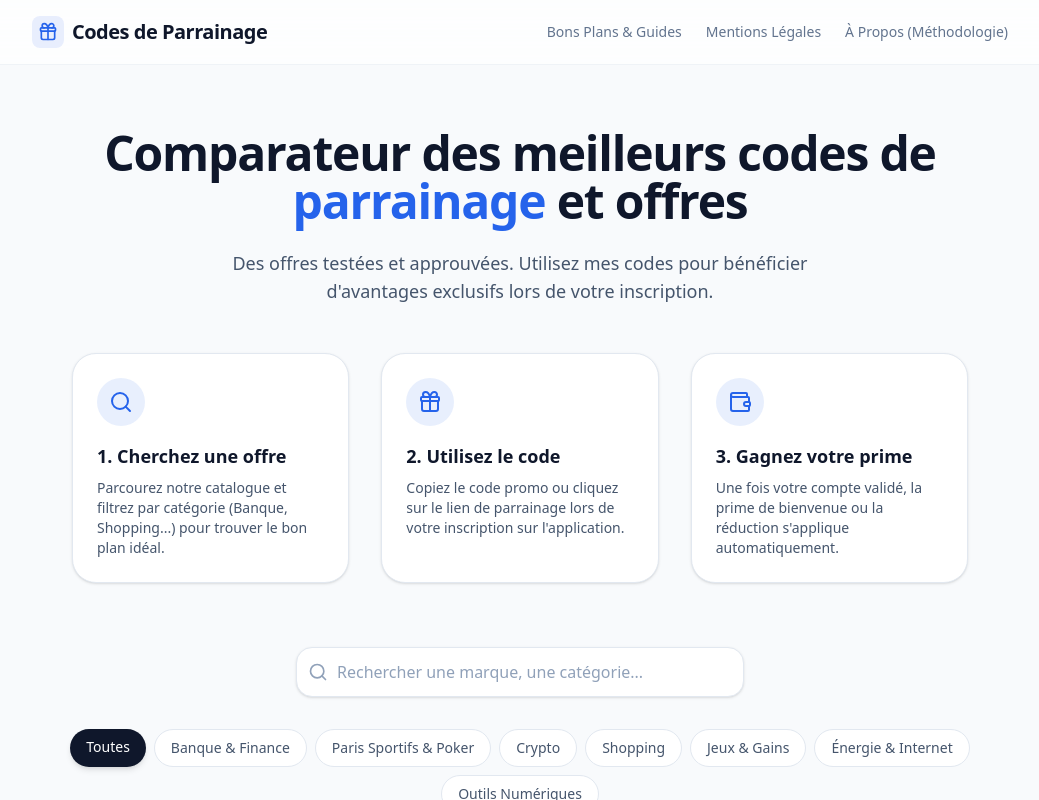
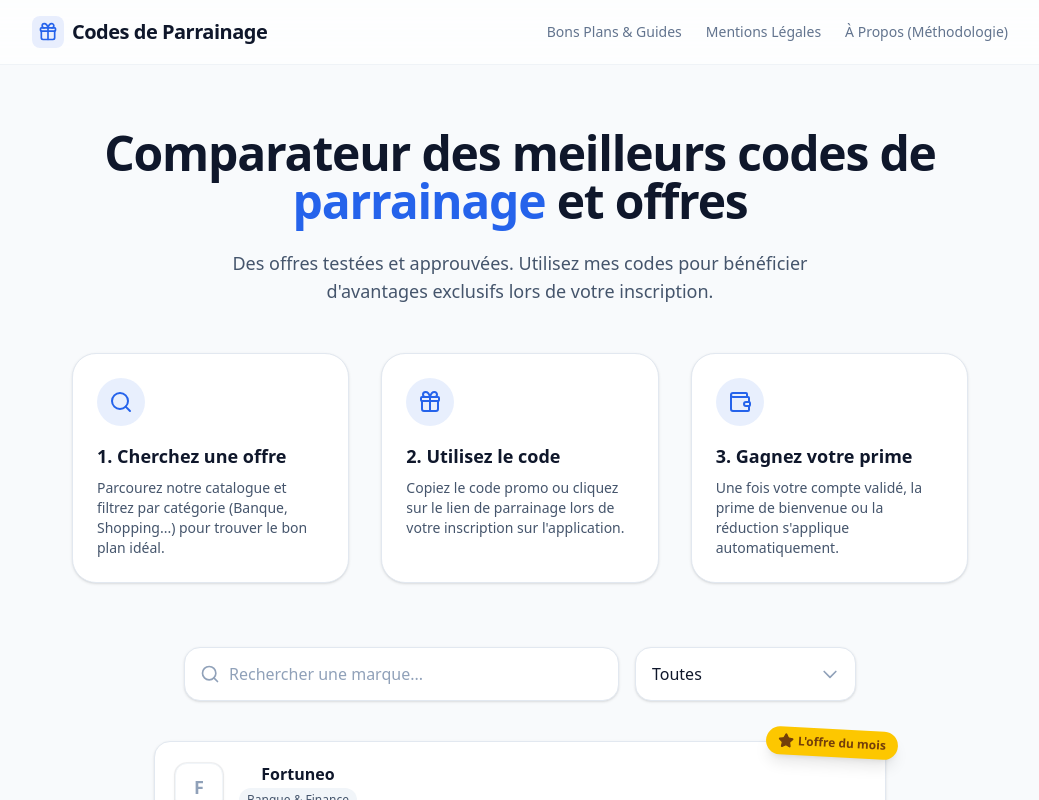
Before and after one commit to NACoaching/ParraineMoi, a Next.js app: page / in a window 1280 px wide. Shown: the top 800 px of the page, without its empty margins (120-1159 px from the left). Built offline with nearby package versions, Linux system fonts and the light colour scheme.

Commit message:
feat: final SEO optimizations and live category filtering

```diff
--- a/src/app/a-propos/page.tsx
+++ b/src/app/a-propos/page.tsx
@@ -16,6 +16,9 @@ const personJsonLd = {
     "name": "Nolwen Albanesi",
     "jobTitle": "Créateur & Testeur indépendant",
     "url": "https://codes-de-parrainages.com/a-propos",
+    "sameAs": [
+        "https://www.linkedin.com/in/nolwen-albanesi"
+    ],
     "worksFor": {
         "@type": "Organization",
         "name": "Codes de Parrainages"
--- a/src/app/layout.tsx
+++ b/src/app/layout.tsx
@@ -73,7 +73,9 @@ const jsonLd = {
   "name": "Codes de Parrainages",
   "url": "https://codes-de-parrainages.com",
   "logo": "https://codes-de-parrainages.com/favicon.png",
-  "sameAs": [],
+  "sameAs": [
+    "https://www.linkedin.com/in/nolwen-albanesi"
+  ],
 };
 
 export default function RootLayout({
--- a/src/app/sitemap.ts
+++ b/src/app/sitemap.ts
@@ -5,12 +5,13 @@ import { slugifyCategory } from '@/lib/utils';
 
 export default function sitemap(): MetadataRoute.Sitemap {
     const baseUrl = 'https://codes-de-parrainages.com';
+    const lastModified = new Date('2026-03-05'); // Fixed date for static content
 
     // Home page
     const homeSitemap: MetadataRoute.Sitemap = [
         {
             url: baseUrl,
-            lastModified: new Date(),
+            lastModified: lastModified,
             changeFrequency: 'weekly',
             priority: 1.0,
         },
@@ -20,19 +21,19 @@ export default function sitemap(): MetadataRoute.Sitemap {
     const staticPagesSitemap: MetadataRoute.Sitemap = [
         {
             url: `${baseUrl}/mentions-legales`,
-            lastModified: new Date(),
+            lastModified: lastModified,
             changeFrequency: 'yearly',
             priority: 0.3,
         },
         {
             url: `${baseUrl}/politique-de-confidentialite`,
-            lastModified: new Date(),
+            lastModified: lastModified,
             changeFrequency: 'yearly',
             priority: 0.3,
         },
         {
             url: `${baseUrl}/guides`,
-            lastModified: new Date(),
+            lastModified: lastModified,
             changeFrequency: 'weekly',
             priority: 0.8,
         },
@@ -41,7 +42,7 @@ export default function sitemap(): MetadataRoute.Sitemap {
     // Dynamic pages (referrals)
     const referralsSitemap: MetadataRoute.Sitemap = referralsData.map((referral) => ({
         url: `${baseUrl}/parrainage-${referral.slug}`,
-        lastModified: referral.lastVerified ? new Date(referral.lastVerified) : new Date(),
+        lastModified: referral.lastVerified ? new Date(referral.lastVerified) : lastModified,
         changeFrequency: 'monthly',
         priority: 0.8,
     }));
@@ -58,7 +59,7 @@ export default function sitemap(): MetadataRoute.Sitemap {
     const categories = Array.from(new Set(referralsData.map(r => r.category)));
     const categoriesSitemap: MetadataRoute.Sitemap = categories.map((cat) => ({
         url: `${baseUrl}/categorie/${slugifyCategory(cat)}`,
-        lastModified: new Date(),
+        lastModified: lastModified,
         changeFrequency: 'weekly',
         priority: 0.9,
     }));
--- a/src/components/ReferralGrid.tsx
+++ b/src/components/ReferralGrid.tsx
@@ -7,15 +7,14 @@ import Link from "next/link";
 import { slugifyCategory } from "@/lib/utils";
 import referralsData from "@/data/referrals.json";
 
-export function ReferralGrid({ referrals, activeCategoryName = "Toutes" }: { referrals: Referral[], activeCategoryName?: string }) {
+export function ReferralGrid({ referrals, activeCategoryName: initialCategory = "Toutes" }: { referrals: Referral[], activeCategoryName?: string }) {
     const [searchTerm, setSearchTerm] = useState("");
+    const [activeCategory, setActiveCategory] = useState(initialCategory);
 
     const allCategories = useMemo(() => {
         const cats = Array.from(new Set((referralsData as Referral[]).map(r => r.category)));
         return ["Toutes", ...cats];
     }, []);
-
-
 
     const spotlightIndex = referrals.findIndex(r => r.slug === 'fortuneo');
     const spotlightOfferRaw = spotlightIndex !== -1 ? referrals[spotlightIndex] : null;
@@ -24,6 +23,12 @@ export function ReferralGrid({ referrals, activeCategoryName = "Toutes" }: { ref
         const uniqueReferrals = Array.from(new Map(referrals.map(item => [item.id, item])).values());
         let result = uniqueReferrals;
 
+        // Filter by category
+        if (activeCategory !== "Toutes") {
+            result = result.filter(ref => ref.category === activeCategory);
+        }
+
+        // Filter by search term
         if (searchTerm) {
             const lowerSearch = searchTerm.toLowerCase();
             result = result.filter(
@@ -34,7 +39,7 @@ export function ReferralGrid({ referrals, activeCategoryName = "Toutes" }: { ref
             );
         }
 
-        const isDefault = !searchTerm && activeCategoryName === "Toutes";
+        const isDefault = !searchTerm && activeCategory === "Toutes";
         const currentSpotlight = isDefault ? spotlightOfferRaw : null;
 
         // Final grid offers: exclude spotlight if it's being shown separately
@@ -43,48 +48,49 @@ export function ReferralGrid({ referrals, activeCategoryName = "Toutes" }: { ref
             : result;
 
         return { filteredGridOffers: gridResults, spotlightOffer: currentSpotlight };
-    }, [searchTerm, activeCategoryName, referrals, spotlightOfferRaw]);
+    }, [searchTerm, activeCategory, referrals, spotlightOfferRaw]);
 
     return (
         <div className="w-full">
-            <div className="mb-8 relative max-w-md mx-auto">
-                <div className="absolute inset-y-0 left-0 pl-3 flex items-center pointer-events-none">
+            <div className="mb-10 flex flex-col sm:flex-row gap-4 max-w-2xl mx-auto">
+                {/* Search Bar */}
+                <div className="relative flex-grow">
+                    <div className="absolute inset-y-0 left-0 pl-4 flex items-center pointer-events-none">
                         <Search className="h-5 w-5 text-slate-400" />
                     </div>
-                <label htmlFor="search-input" className="sr-only">Rechercher une marque ou une catégorie</label>
+                    <label htmlFor="search-input" className="sr-only">Rechercher une marque</label>
                     <input
                         id="search-input"
                         type="text"
-                    className="block w-full pl-10 pr-3 py-3 border border-slate-200 dark:border-slate-800 rounded-2xl bg-white dark:bg-slate-900 text-slate-900 dark:text-white placeholder-slate-400 focus:outline-none focus:ring-2 focus:ring-primary focus:border-transparent transition-shadow shadow-sm"
-                    placeholder="Rechercher une marque, une catégorie..."
+                        className="block w-full pl-11 pr-4 py-3.5 border border-slate-200 dark:border-slate-800 rounded-2xl bg-white dark:bg-slate-900 text-slate-900 dark:text-white placeholder-slate-400 focus:outline-none focus:ring-2 focus:ring-primary/20 focus:border-primary transition-all shadow-sm"
+                        placeholder="Rechercher une marque..."
                         value={searchTerm}
                         onChange={(e) => setSearchTerm(e.target.value)}
                     />
                 </div>
 
-            {/* Categories */}
-            <div className="flex flex-wrap justify-center gap-2 mb-10">
-                {allCategories.map(cat => {
-                    const isActive = activeCategoryName === cat;
-                    const href = cat === "Toutes" ? "/" : `/categorie/${slugifyCategory(cat)}`;
-
-                    return (
-                        <Link
-                            key={cat}
-                            href={href}
-                            className={`px-4 py-2 rounded-full text-sm font-medium transition-colors ${isActive
-                                ? "bg-slate-900 text-white dark:bg-white dark:text-slate-900 shadow-md"
-                                : "bg-white text-slate-600 border border-slate-200 hover:bg-slate-50 dark:bg-slate-900/50 dark:text-slate-400 dark:border-slate-800 dark:hover:bg-slate-800"
-                                }`}
+                {/* Category Dropdown */}
+                <div className="relative min-w-[180px]">
+                    <select
+                        aria-label="Filtrer par catégorie"
+                        className="appearance-none block w-full px-4 pr-10 py-3.5 border border-slate-200 dark:border-slate-800 rounded-2xl bg-white dark:bg-slate-900 text-slate-900 dark:text-white focus:outline-none focus:ring-2 focus:ring-primary/20 focus:border-primary transition-all shadow-sm cursor-pointer font-medium"
+                        value={activeCategory}
+                        onChange={(e) => setActiveCategory(e.target.value)}
                     >
-                            {cat}
-                        </Link>
-                    );
-                })}
+                        {allCategories.map(cat => (
+                            <option key={cat} value={cat}>{cat}</option>
+                        ))}
+                    </select>
+                    <div className="absolute inset-y-0 right-0 pr-4 flex items-center pointer-events-none text-slate-400">
+                        <svg className="h-5 w-5" fill="none" viewBox="0 0 24 24" stroke="currentColor">
+                            <path strokeLinecap="round" strokeLinejoin="round" strokeWidth={2} d="M19 9l-7 7-7-7" />
+                        </svg>
+                    </div>
+                </div>
             </div>
 
             {spotlightOffer && (
-                <div className="mb-10 w-full lg:w-2/3 mx-auto relative">
+                <div className="mb-12 w-full lg:w-3/4 mx-auto relative">
                     <div className="absolute -top-3 -right-3 z-10 bg-yellow-400 text-yellow-900 text-xs font-bold px-3 py-1.5 rounded-full flex items-center gap-1 shadow-lg transform rotate-3">
                         <Star className="h-4 w-4 fill-yellow-900" /> L&apos;offre du mois
                     </div>
@@ -99,15 +105,19 @@ export function ReferralGrid({ referrals, activeCategoryName = "Toutes" }: { ref
                     ))}
                 </div>
             ) : (
-                <div className="text-center py-12 px-4 rounded-3xl bg-white dark:bg-slate-900 border border-slate-200 dark:border-slate-800 border-dashed">
-                    <p className="text-slate-500 dark:text-slate-400">
-                        Aucun parrainage trouvé pour vos critères.
+                <div className="text-center py-16 px-4 rounded-[2.5rem] bg-slate-50 dark:bg-slate-900/50 border border-slate-200 dark:border-slate-800 border-dashed">
+                    <div className="text-4xl mb-4 text-slate-300">🔍</div>
+                    <p className="text-slate-500 dark:text-slate-400 font-medium">
+                        Aucun parrainage trouvé pour &quot;{searchTerm}&quot; dans la catégorie {activeCategory}.
                     </p>
                     <button
-                        onClick={() => setSearchTerm("")}
-                        className="mt-4 text-primary font-medium hover:underline"
+                        onClick={() => {
+                            setSearchTerm("");
+                            setActiveCategory("Toutes");
+                        }}
+                        className="mt-6 text-primary font-bold hover:underline bg-primary/10 px-6 py-2 rounded-full"
                     >
-                        Réinitialiser la recherche
+                        Réinitialiser tous les filtres
                     </button>
                 </div>
             )}
```
Also changed, not shown: public/site.webmanifest (added). Lines whose indentation alone changed are shown as unchanged.
